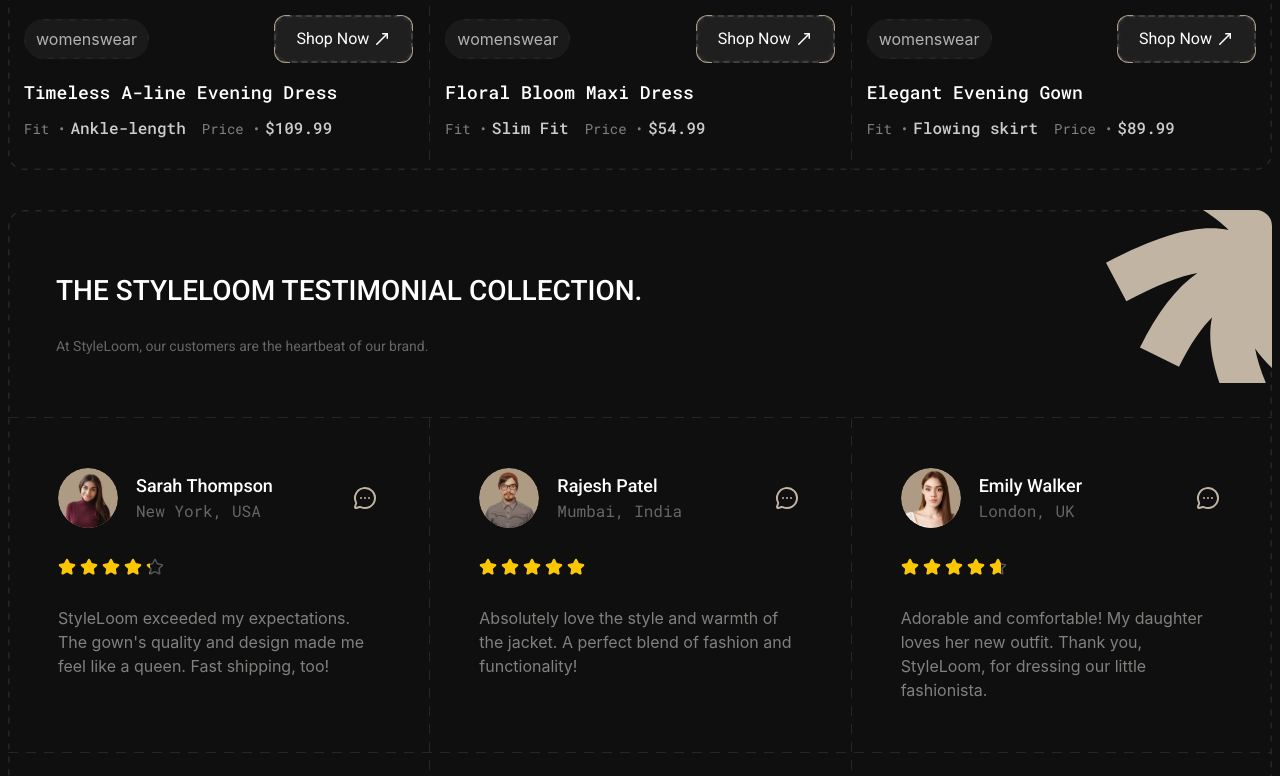
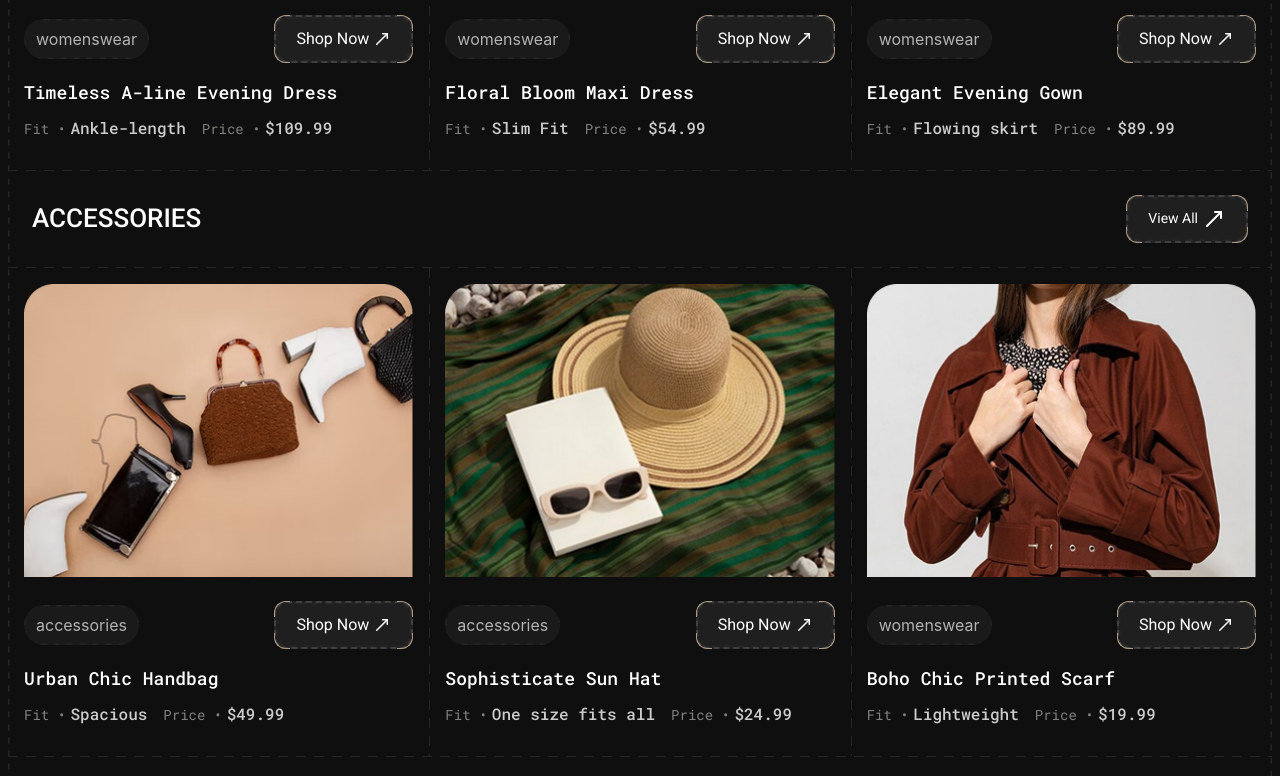
Before and after one commit to Mohammad-Allahyarii/styleLoom-eCommerce, a React (Vite) app: page /products in a window 1280 px wide. Shown: the part 824-1600 px from the top of the page. Built offline with nearby package versions, Linux system fonts and the light colour scheme; the HTML template or start-up script is replaced by a standard one.

Commit message:
refactor: product page titles and add more products to product page

```diff
--- a/src/Pages/ProductsPage/ProductsPage.tsx
+++ b/src/Pages/ProductsPage/ProductsPage.tsx
@@ -4,7 +4,6 @@
 import HEADER_IMAGE from '@/assets/images/elevate-section/Abstract Design.svg';
 import FilterButtons from '@/components/FilterButtons/FilterButtons';
 import HeaderMainSectionTemplate from '@/components/MainSectionTelmplate/components/HeaderMainSectionTemplate';
-import DashedLine from '@/components/dashedLine/DashedLine';
 import SectionContainer from '@/components/sectionContainer/SectionContainer';
 import { PRODUCTS, PRODUCTS_CATEGORY } from '@/constants/constants';
 
@@ -27,7 +26,21 @@
         }
       />
 
-      <ProductSection products={PRODUCTS.slice(0, 3)} href="" title="" />
+      <ProductSection
+        products={PRODUCTS.slice(0, 3)}
+        href=""
+        title="DRESS COLLECTION"
+      />
+      <ProductSection
+        products={PRODUCTS.slice(3, 6)}
+        href=""
+        title="ACCESSORIES"
+      />
+      <ProductSection
+        products={PRODUCTS.slice(0, 3)}
+        href=""
+        title="BAGS AND HANDBAGS"
+      />
     </SectionContainer>
   );
 };
--- a/src/Pages/ProductsPage/components/ProductSection.tsx
+++ b/src/Pages/ProductsPage/components/ProductSection.tsx
@@ -16,14 +16,9 @@
 
   return (
     <div>
-      {/* <DashedLine /> */}
-      {title && (
-        <h4 className="text-[28px] text-absolute-white font-roboto-medium uppercase">
-          {title}
-        </h4>
-      )}
+
       <BetweenMainSectionTitle
-        title="Dress Collection"
+        title={title}
         link={{ text: 'View All', url: `${href}` }}
       />
       <ContentMainSectionTemplate
```
